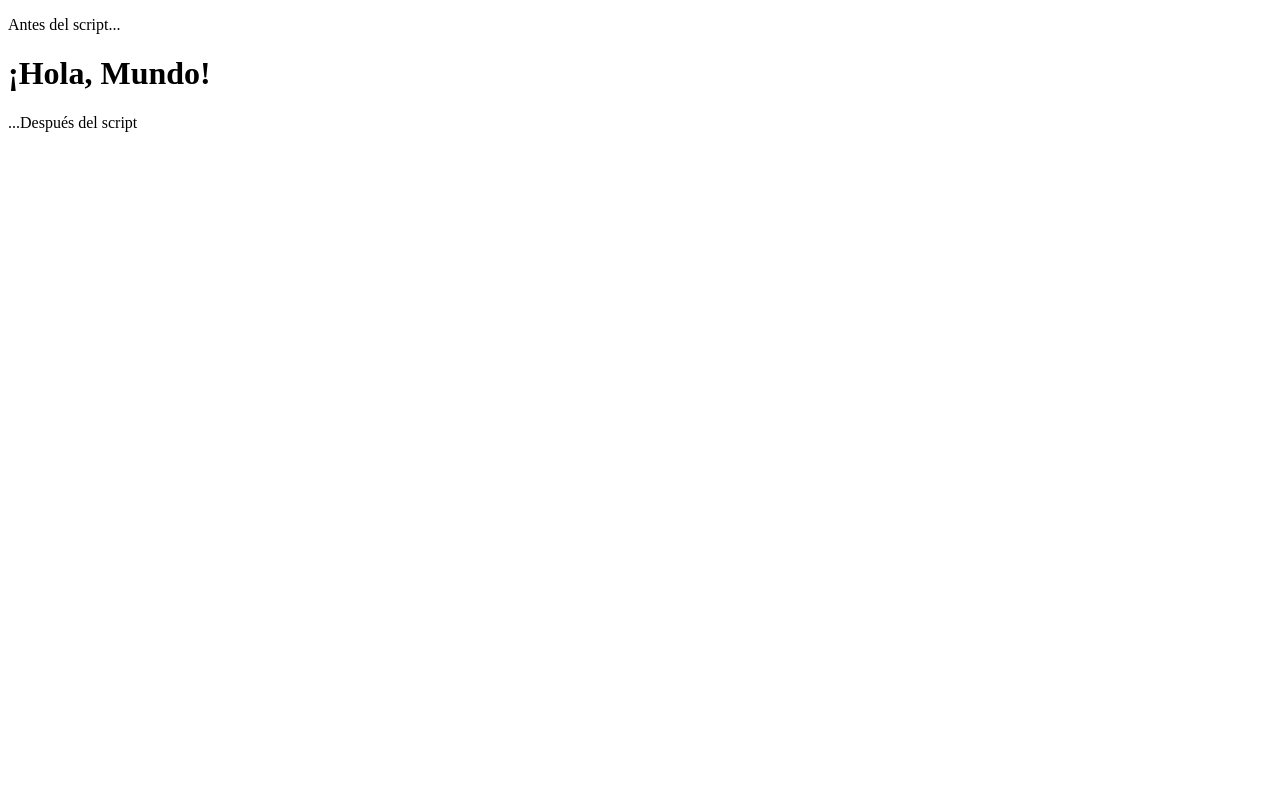
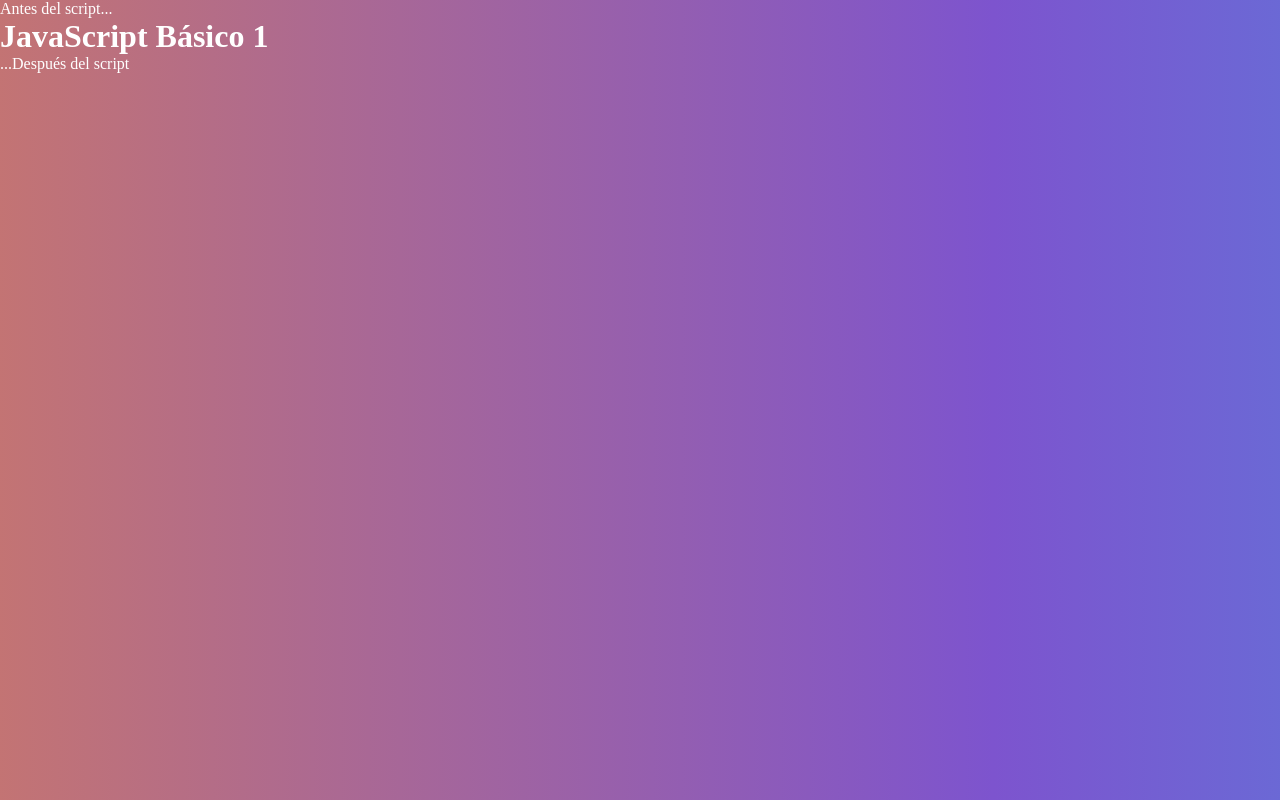
Before and after one commit to Amhedriel/JavaScript-Tutorial, a website: page JavaScript/index.html in a window 1280 px wide. Drawn offline with Linux system fonts and the light colour scheme.

Commit message:
Actualizando archivos

```diff
--- a/JavaScript/TeoriaJS/002_variables.md
+++ b/JavaScript/TeoriaJS/002_variables.md
@@ -24,9 +24,9 @@ Nosotros en programación tenemos lo que e definen como palabras reservados, que
 
 En nuestro caso estamos usando JavaScript y para definir una variable debemos usar la palabra reservada **var** que está casi en desuso hoy en día, pero también tenemos otra llamada **let** que es la más utilizada.
 
-* Las variables se pueden declarar con la palabra reservada ***"var"***, estas variables se pueden considerar como globales.
-* También se pueden declarar con la palabra reservada ***"let"*** y estas serán usadas dentro de un bloque de código.
-* Igualmente está la declaración con la palabra reservada ***"const"*** y se usarán cuando el valor no cambie.
+* Las variables se pueden **declarar** con la palabra reservada ***"var"***, estas variables se pueden considerar como globales.
+* También se pueden **declarar** con la palabra reservada ***"let"*** y estas serán usadas dentro de un bloque de código.
+* Igualmente está la **declaración** con la palabra reservada ***"const"*** y se usarán cuando el valor no cambie.
 
 Para generar una **variable** en JavaScript, generalmente usamos `let`.
 
--- a/JavaScript/index.html
+++ b/JavaScript/index.html
@@ -3,10 +3,11 @@
 <head>
   <meta charset="UTF-8">
   <meta name="viewport" content="width=device-width, initial-scale=1.0">
+  <link rel="stylesheet" href="/JavaScriptJuniorDa/styles.css">
   <title>JavaScripBásico</title>
 
 </head>
-<body>
+<body class="animacion-gradiente">
 
   <p> Antes del script...</p>
 
@@ -15,6 +16,7 @@
   <p>...Después del script</p>
 
   <!-- Con este script estamos cambiando el h1 -->
-  <script src="/JavaScript/scripts/main.js"></script>
+  <!-- <script src="/JavaScript/scripts/main.js"></script> -->
+  <script src="/JavaScript/scripts/mainUTN.js"></script>
 </body>
 </html>
```
